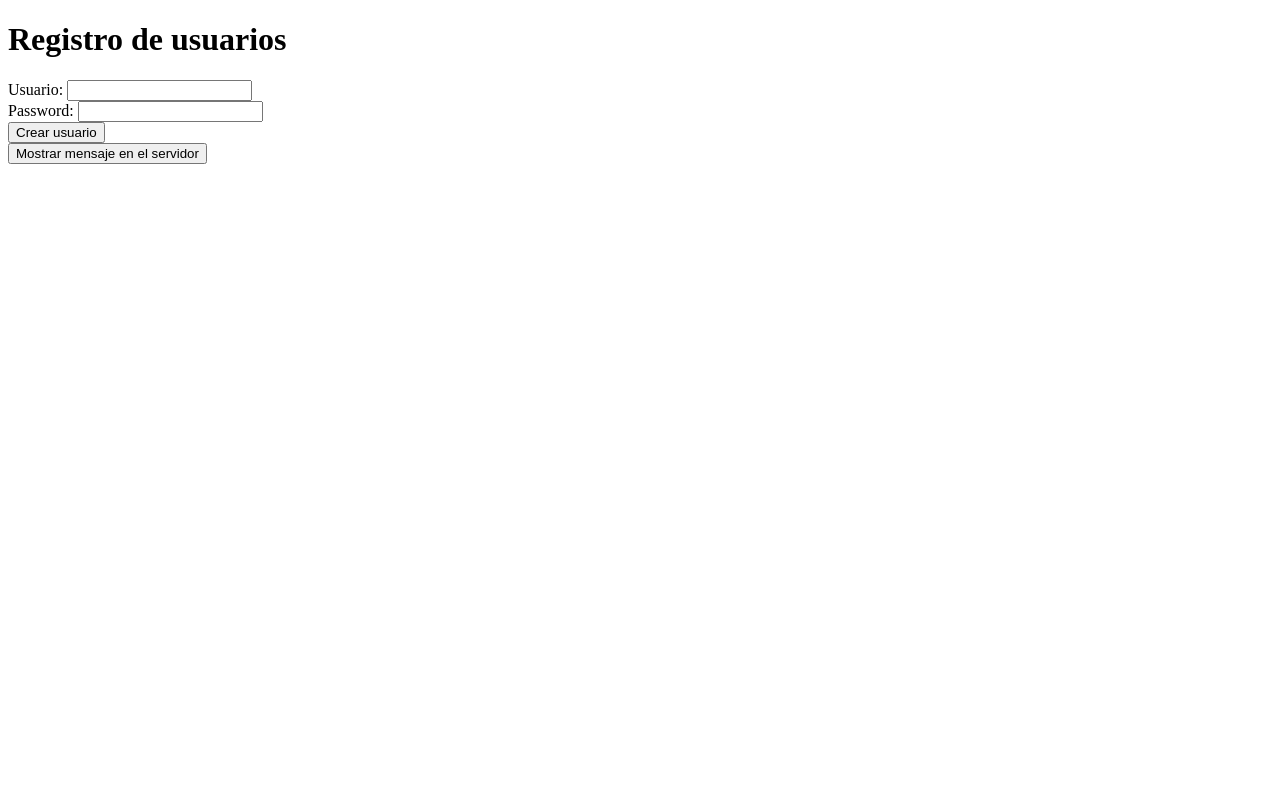
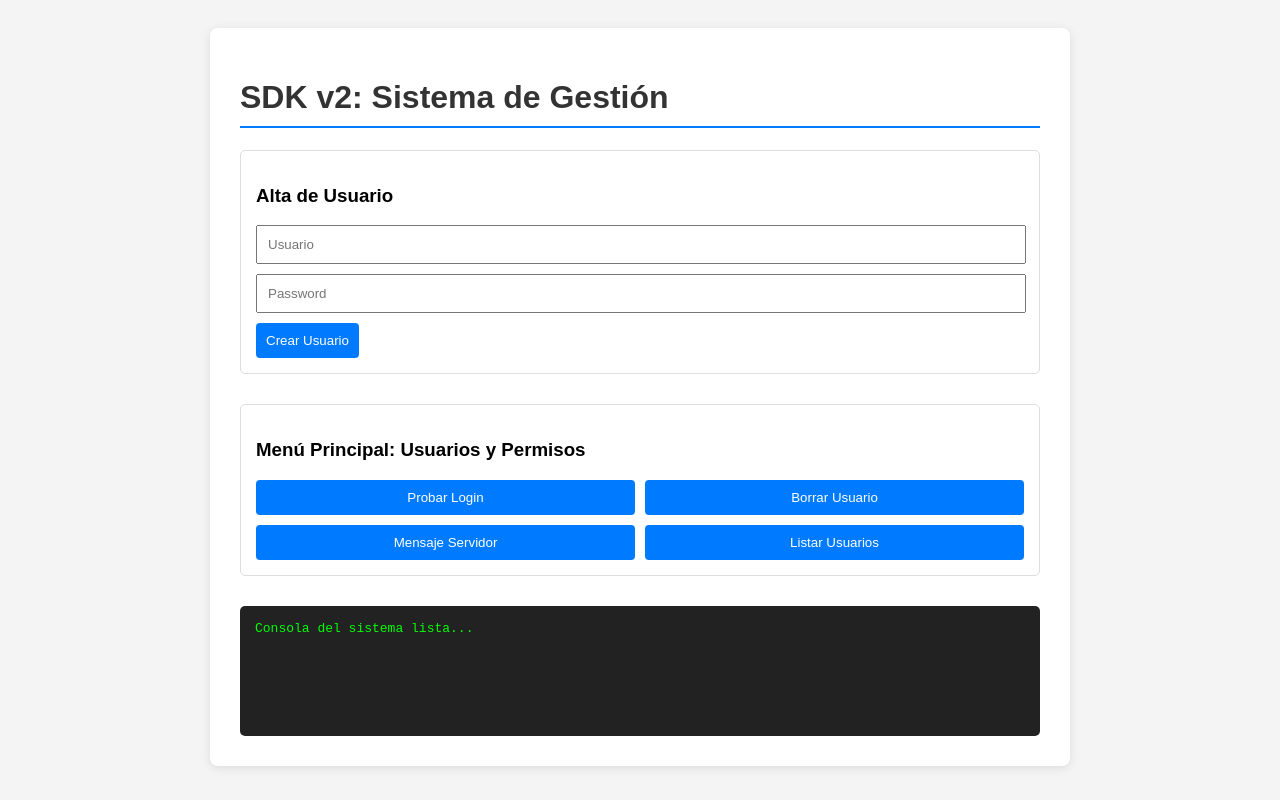
Before and after one commit to Sylvana74/practicas-profesionalizantes-3, a website: page sdk/v2/default.html in a window 1280 px wide. Drawn offline with Linux system fonts and the light colour scheme.

Commit message:
respaldo de avances sdk v2 interfaz y borrado

```diff
--- a/sdk/v2/default.html
+++ b/sdk/v2/default.html
@@ -2,35 +2,110 @@
 <html lang="es">
 <head>
     <meta charset="UTF-8">
-		<title>Login</title>
+    <title>Panel de Gestión SDK v2</title>
+    <style>
+        body { font-family: sans-serif; background: #f4f4f4; padding: 20px; }
+        .container { max-width: 800px; margin: auto; background: white; padding: 30px; border-radius: 8px; box-shadow: 0 2px 10px rgba(0,0,0,0.1); }
+        h1 { color: #333; border-bottom: 2px solid #007bff; padding-bottom: 10px; }
+        .section { margin-bottom: 30px; padding: 15px; border: 1px solid #ddd; border-radius: 5px; }
+        .grid { display: grid; grid-template-columns: 1fr 1fr; gap: 10px; }
+        button { padding: 10px; cursor: pointer; background: #007bff; color: white; border: none; border-radius: 4px; transition: 0.3s; }
+        button:hover { background: #0056b3; }
+        input { padding: 10px; margin-bottom: 10px; width: calc(100% - 22px); }
+        .console { background: #222; color: #0f0; padding: 15px; font-family: monospace; height: 100px; overflow-y: auto; border-radius: 5px; margin-top: 20px; }
+    </style>
 </head>
 <body>
-		<h1>Registro de usuarios</h1>
-		<form action="/register" method="POST"> <label>Usuario:</label>
-    		<input name="username" required><br>
-    		<label>Password:</label>
-    		<input type="password" name="password" required><br>
-    		<button type="submit">Crear usuario</button>
-		</form>
+    <div class="container">
+        <h1>SDK v2: Sistema de Gestión</h1>
 
-		<button id="btnMsg">Mostrar mensaje en el servidor</button>
-	</body>
+        <div class="section">
+            <h3>Alta de Usuario</h3>
+            <input type="text" id="reg_user" placeholder="Usuario">
+            <input type="password" id="reg_pass" placeholder="Password">
+            <button onclick="ejecutarAccion('register')">Crear Usuario</button>
+        </div>
+
+        <div class="section">
+            <h3>Menú Principal: Usuarios y Permisos</h3>
+            <div class="grid">
+                <button onclick="ejecutarAccion('login')">Probar Login</button>
+                <button onclick="borrarUsuario()">Borrar Usuario</button>
 
 <script>
+async function borrarUsuario() {
+    const nombre = prompt("Ingrese el NOMBRE de usuario a eliminar:");
+    if (!nombre) return;
 
-	function onBtnMsgOnClick()
-	{
-		console.log("Enviando petición al servidor...");
+    log(`Intentando eliminar a: ${nombre}...`);
 
-		fetch( "/showMessage");
+    try {
+        const res = await fetch('/delete', {
+            method: 'POST',
+            body: new URLSearchParams({ id: nombre }) // Mandamos el nombre como 'id'
+        });
+        const data = await res.json();
+        log(data.message);
+    } catch (err) {
+        log("Error: No se pudo conectar con el servidor. ¿Está prendido?");
+    }
+}
+}
+</script>
+                <button onclick="fetch('/showMessage').then(r => r.text()).then(t => log(t))">Mensaje Servidor</button>
+                <button onclick="log('Consultando base de datos...')">Listar Usuarios</button>
+            </div>
+        </div>
+
+        <div class="console" id="log-output">Consola del sistema lista...</div>
+    </div>
+
+    <script>
+        function log(msg) {
+            const out = document.getElementById('log-output');
+            out.innerHTML += `<br>> ${msg}`;
+            out.scrollTop = out.scrollHeight;
         }
 
-	function main()
-	{
-		btnMsg.onclick = onBtnMsgOnClick;
+        async function ejecutarAccion(ruta) {
+            const user = document.getElementById('reg_user').value;
+            const pass = document.getElementById('reg_pass').value;
+
+            if (!user || !pass) return log("Error: Complete los campos");
+
+            try {
+                const res = await fetch(`/${ruta}`, {
+                    method: 'POST',
+                    body: new URLSearchParams({ username: user, password: pass })
+                });
+                const data = await res.json();
+                log(data.status === "success" ? `Éxito: ${data.message || 'Operación completada'}` : `Error: ${data.message}`);
+            } catch (err) {
+                log("Error de conexión con el servidor");
             }
+        }
+		async function borrarUsuario() {
+            const id = prompt("Ingrese el NOMBRE del usuario a eliminar:");
+            if (!id) return; // Si cancela o deja vacío, no hace nada
 
-	window.onload = main;
+            log(`Intentando eliminar usuario ID: ${id}...`);
 
+            try {
+                const res = await fetch('/delete', {
+                    method: 'POST',
+                    body: new URLSearchParams({ id: id })
+                });
+                const data = await res.json();
+
+                if (data.status === "success") {
+                    log(`Confirmado: ${data.message}`);
+                } else {
+                    log(`Error: ${data.message}`);
+                }
+            } catch (err) {
+                log("Error de conexión al intentar borrar");
+            }
+        }
     </script>
+</body>
 </html>
```
Also changed, not shown: sdk/v2/db.mjs (+5 -4 lines), sdk/v2/handlers.mjs (+14 -0 lines), sdk/v2/server.mjs (+8 -8 lines), 1 other file. Lines whose indentation alone changed are shown as unchanged.
